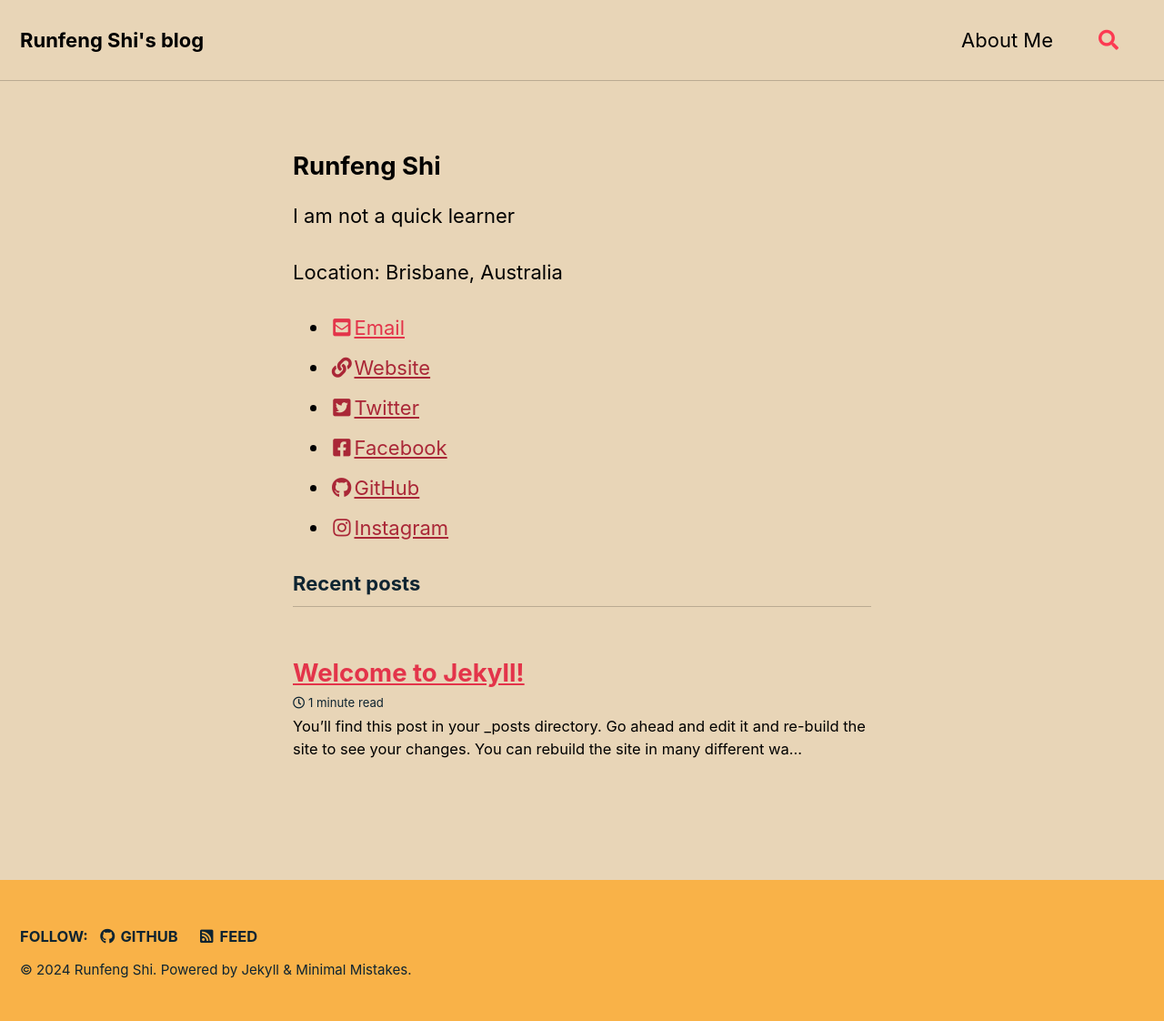
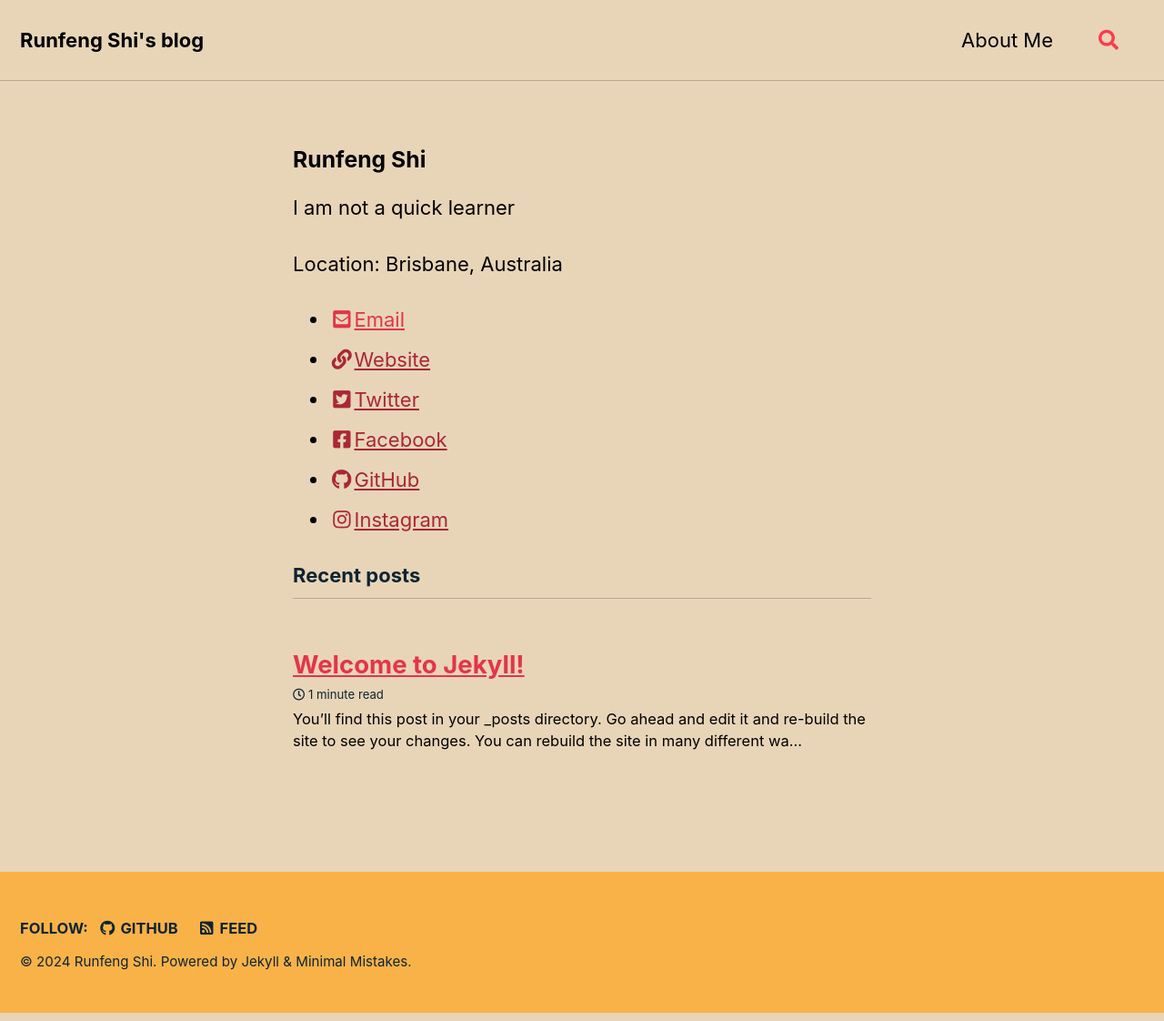
Before and after one commit to engineering2010/engineering2010.github.io, a Jekyll site: the page built from index.markdown, in a window 1280 px wide. Shown: the whole page at 91% size. Built offline with Jekyll 4.4.1, drawn with Linux system fonts in a browser that asks for light colours; cached includes are drawn as plain includes; the list of posts is cut into pages by our own code.

Commit message:
Small change

```diff
--- a/_layouts/home.html
+++ b/_layouts/home.html
@@ -3,30 +3,32 @@ layout: archive
 ---
 
 <div class="row">
+  <!-- Left sidebar for author information -->
   <div class="col-md-4">
-    <!-- Site author section -->
-    <div class="site-author">
-      <h2>{{ site.author.name }}</h2>
+    <div class="author-info">
+      <h3>{{ site.author.name }}</h3>
       <p>{{ site.author.bio }}</p>
       <p>Location: {{ site.author.location }}</p>
-      <ul class="author-links">
+      <ul class="social-links">
         {% for link in site.author.links %}
           <li><a href="{{ link.url }}"><i class="{{ link.icon }}"></i>{{ link.label }}</a></li>
         {% endfor %}
       </ul>
     </div>
   </div>
+
+  <!-- Right side for content -->
   <div class="col-md-8">
-    <!-- Content section -->
     {{ content }}
+
+    <!-- Recent Posts section -->
     <h3 class="archive__subtitle">{{ site.data.ui-text[site.locale].recent_posts | default: "Recent Posts" }}</h3>
     {% if paginator %}
       {% assign posts = paginator.posts %}
     {% else %}
       {% assign posts = site.posts %}
     {% endif %}
-    {% assign entries_layout = page.entries_layout | default: 'list' %}
-    <div class="entries-{{ entries_layout }}">
+    <div class="entries-list">
       {% for post in posts %}
         {% include archive-single.html type=entries_layout %}
       {% endfor %}
```
